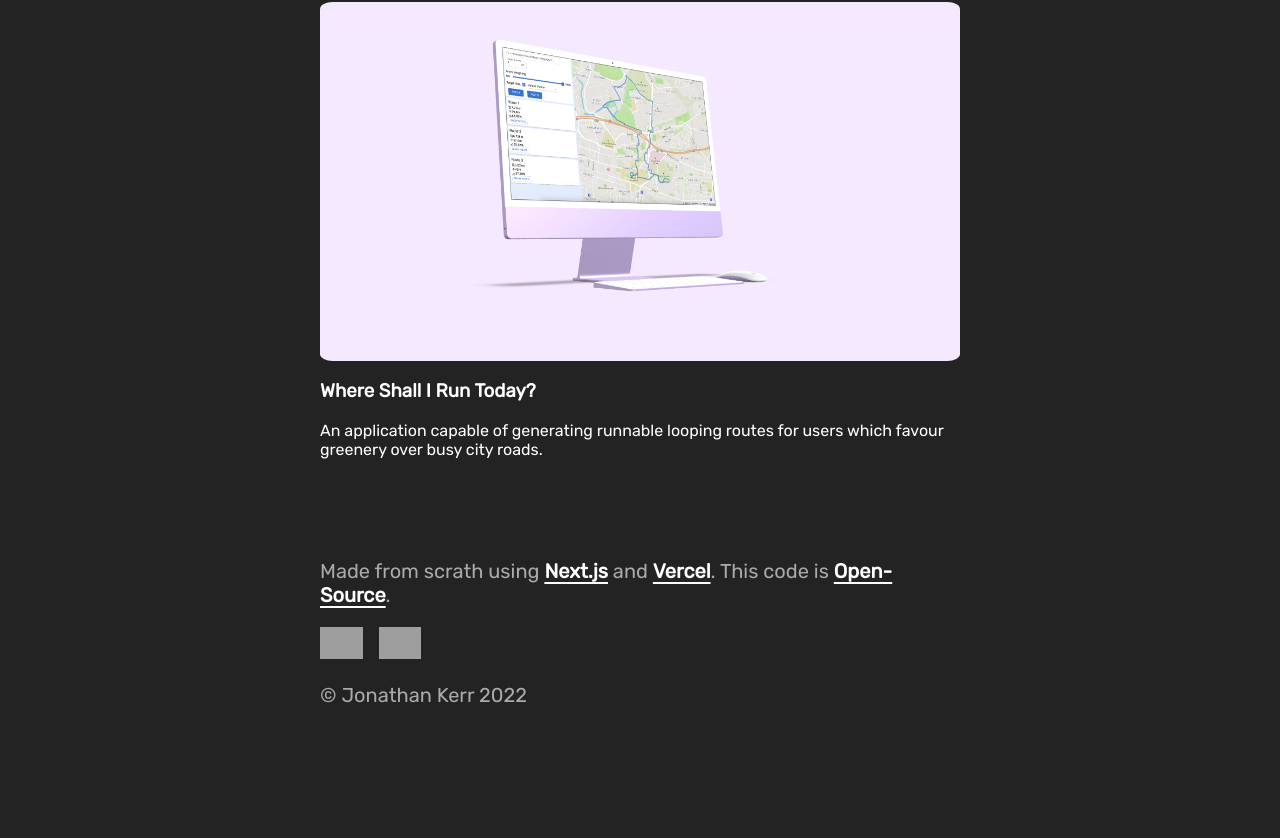
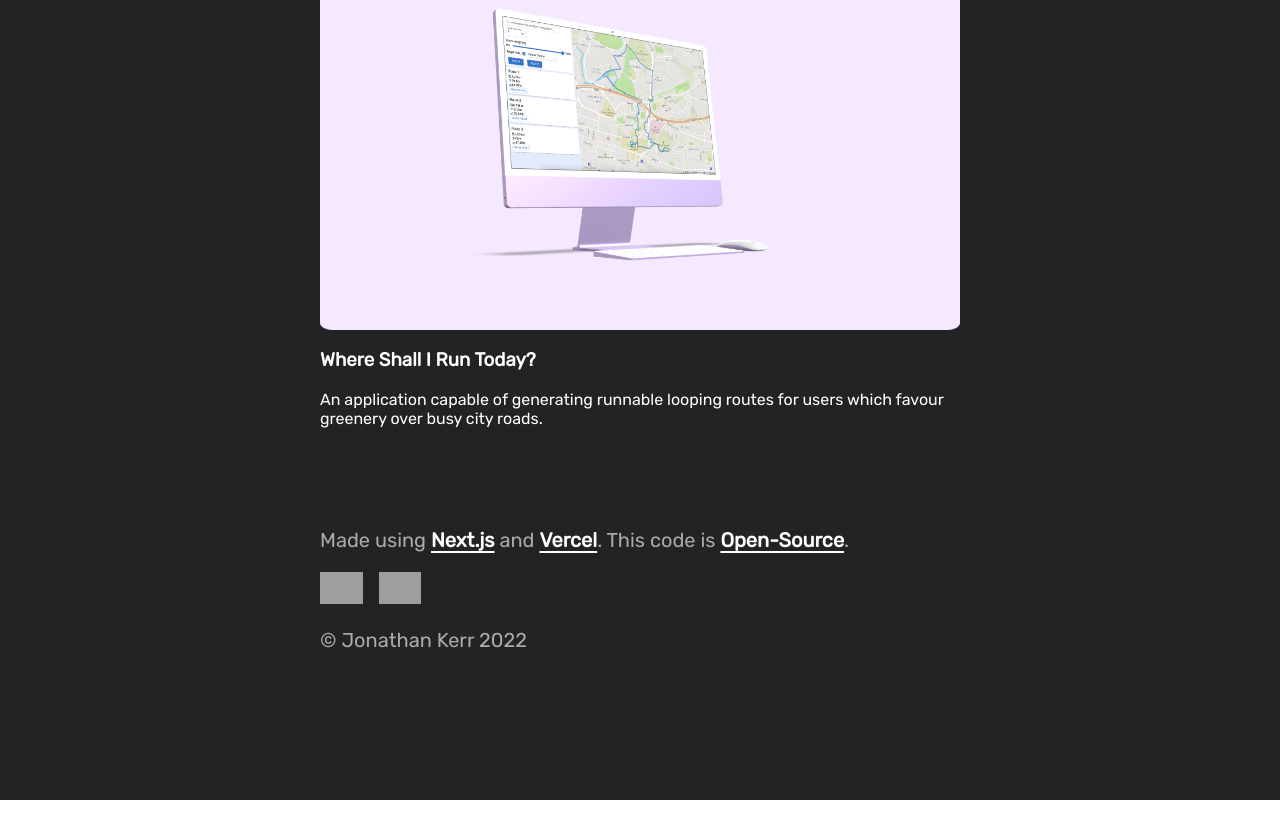
Before and after one commit to jonathankerr/portfolio, a Next.js app: page / in a window 1280 px wide. Shown: the part 916-1754 px from the top of the page. After the commit the page ends 1716 px from the top, so only its background shows below. Built offline with nearby package versions, Linux system fonts and the light colour scheme; grey boxes are pictures that could not be loaded.

Commit message:
Minor changes

```diff
--- a/pages/index.js
+++ b/pages/index.js
@@ -77,7 +77,7 @@ export default function MainPage() {
         </h1>
         <p className={styles.description}>
           I&apos;m a <b>Software Engineer</b> who has recently graduated from The University of Strathclyde with
-            a Bsc Hons Degree in Computer Science. I currently work in the role of <b>Founding Engineer</b> at <b>Rayday.</b>
+            a Bsc Hons Degree in Computer Science. I currently work as a <b>Founding Engineer</b> at <b>Rayday.</b>
         </p>
         <button className={colorTheme === "light" ? styles.btn : styles.darkButton}>Learn More</button>
         <div className={styles.projects}>
@@ -98,7 +98,7 @@ export default function MainPage() {
         </div>
       </main>
       <footer className={colorTheme === "light" ? styles.foot : styles.darkFoot}>
-        <p>Made from scrath using  <a href="https://nextjs.org" target="_blank" rel="noreferrer">Next.js</a> and <a href="https://vercel.com/" target="_blank" rel="noreferrer">Vercel</a>. This code is <a href="https://github.com/jonathankerr/portfolio" target="_blank" rel="noreferrer">Open-Source</a>.</p>
+        <p>Made using  <a href="https://nextjs.org" target="_blank" rel="noreferrer">Next.js</a> and <a href="https://vercel.com/" target="_blank" rel="noreferrer">Vercel</a>. This code is <a href="https://github.com/jonathankerr/portfolio" target="_blank" rel="noreferrer">Open-Source</a>.</p>
         <a href="https://www.linkedin.com/in/jonathan--kerr/" target="_blank" rel="noreferrer noopener">
           {colorTheme === "light" ?
             <img src="https://s2.svgbox.net/social.svg?ic=linkedin&amp;color=000"></img> :
--- a/styles/MainPage.module.css
+++ b/styles/MainPage.module.css
@@ -204,6 +204,7 @@
   display: flex;
   justify-content: center;
   float: right;
+  cursor: pointer;
 }
 
 @media only screen and (max-width: 768px) {
@@ -222,5 +223,6 @@
     border-radius: 10%;
     display: flex;
     justify-content: center;
+    cursor: pointer;
   }
 }
```
